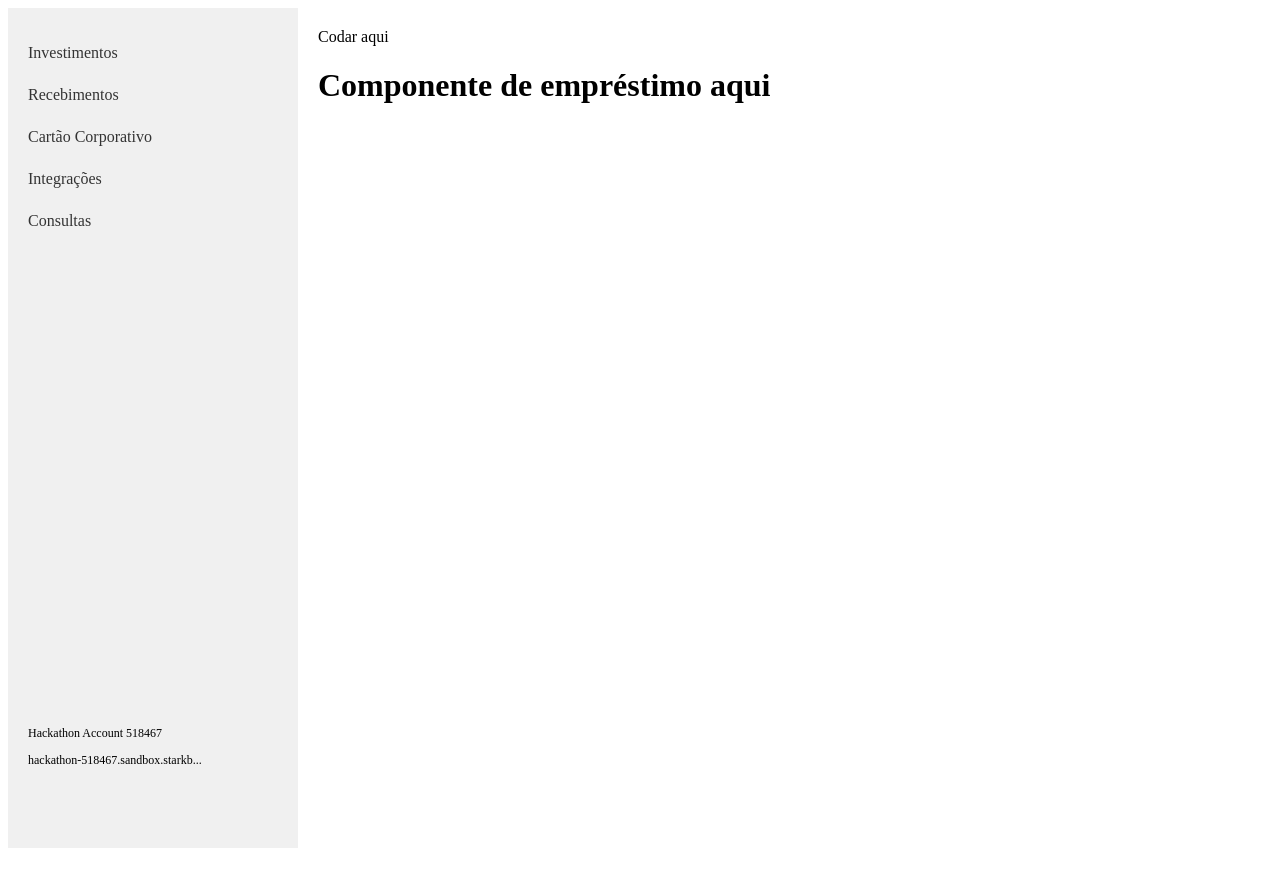
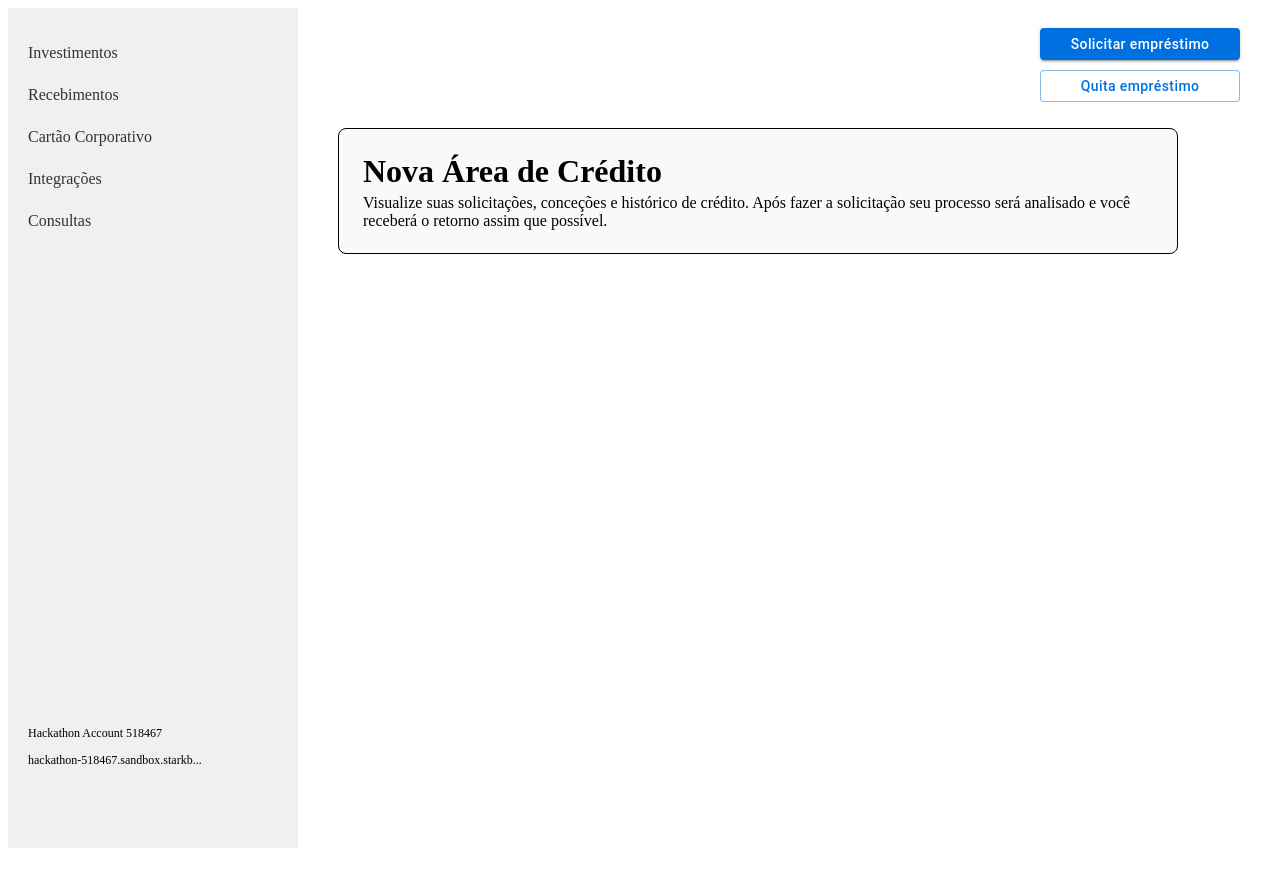
Before and after one commit to luiz-lvj/starkbank-hackathon-2024, a React (Create React App) app in the folder frontend/: page / in a window 1280 px wide. Shown: the top 886 px of the page. Before the commit the page ends 856 px from the top, so only its background shows below. Built offline with nearby package versions, Linux system fonts and the light colour scheme.

Commit message:
feat: rightbar

```diff
--- a/frontend/src/components/Loans.js
+++ b/frontend/src/components/Loans.js
@@ -4,11 +4,42 @@ import styled from "styled-components";
 export default function Loans() {
     return (
         <LoansStyle>
-            <h1>Componente de empréstimo aqui</h1>
+            <div id="bloco">
+                <div id="Aviso">
+                    <h1>Nova Área de Crédito</h1>
+                    <p>Visualize suas solicitações, conceções e histórico de crédito. Após fazer a solicitação seu processo será analisado e você receberá o retorno assim que possível.</p>
+                </div>
+            </div>
         </LoansStyle>
     );
 }
 
 const LoansStyle = styled.div`
 
+    h1, p {
+        margin: 0 0 4px 0;
+    }
+
+
+    #bloco {
+        margin-top: 100px;
+        width: calc(100% - 240px - 360px);
+        position: absolute;
+        height: fit-content;
+        min-height: 100%;
+        padding-left: 20px;
+    }
+
+    #Aviso {
+        width: 790.4px;
+        height: 76px;
+        padding: 24px;
+        margin-bottom: 40px;
+        border: solid 1px black;
+        border-radius: 8px;
+        background-color: #F7F9FA;
+        display: flex;
+        flex-direction: column;
+    }
+
 `; //css aqui
--- /dev/null
+++ b/frontend/src/components/RightBar.js
@@ -0,0 +1,48 @@
+import styled from "styled-components";
+import {Button} from "@mui/material";
+
+
+export default function RightBar() {
+    return (
+        <LoansStyle>
+            <div class="buttons">
+            <Button variant="contained" id="button1">Solicitar empréstimo</Button>
+            <Button variant="outlined" id="button2">Quita empréstimo</Button>
+            </div>
+        </LoansStyle>
+    );
+}
+
+const LoansStyle = styled.div`
+    width: 280px;
+    height: calc(100%);
+    float: right;
+    margin-left: calc(100% - 280px);
+    right: 0px;
+    background-color: var(#f5f5f5);
+    position: fixed !important;
+
+    .buttons {
+        width: 200px;
+        padding: 0 40px 0;
+    }
+
+    button {
+        height: 32px;
+        text-transform: none;
+        width: 100%;
+    }
+
+
+    #button1 {
+        background-color: #0070E0;
+        color: #FFFFFF;
+        margin-bottom: 10px;
+    }
+
+    #button2 {
+        background-color: white;
+        color: #0070E0;
+    }
+
+`; //css aqui
--- a/frontend/src/pages/Home.js
+++ b/frontend/src/pages/Home.js
@@ -1,13 +1,14 @@
 import styled from "styled-components";
 import Loans from "../components/Loans";
-
+import RightBar from "../components/RightBar";
+import Sidebar from "../components/Sidebar";
 
 
 export default function Home() {
     return (
         <HomeStyle>
-            Codar aqui
             <Loans />
+            <RightBar />
         </HomeStyle>
     );
 }
```
